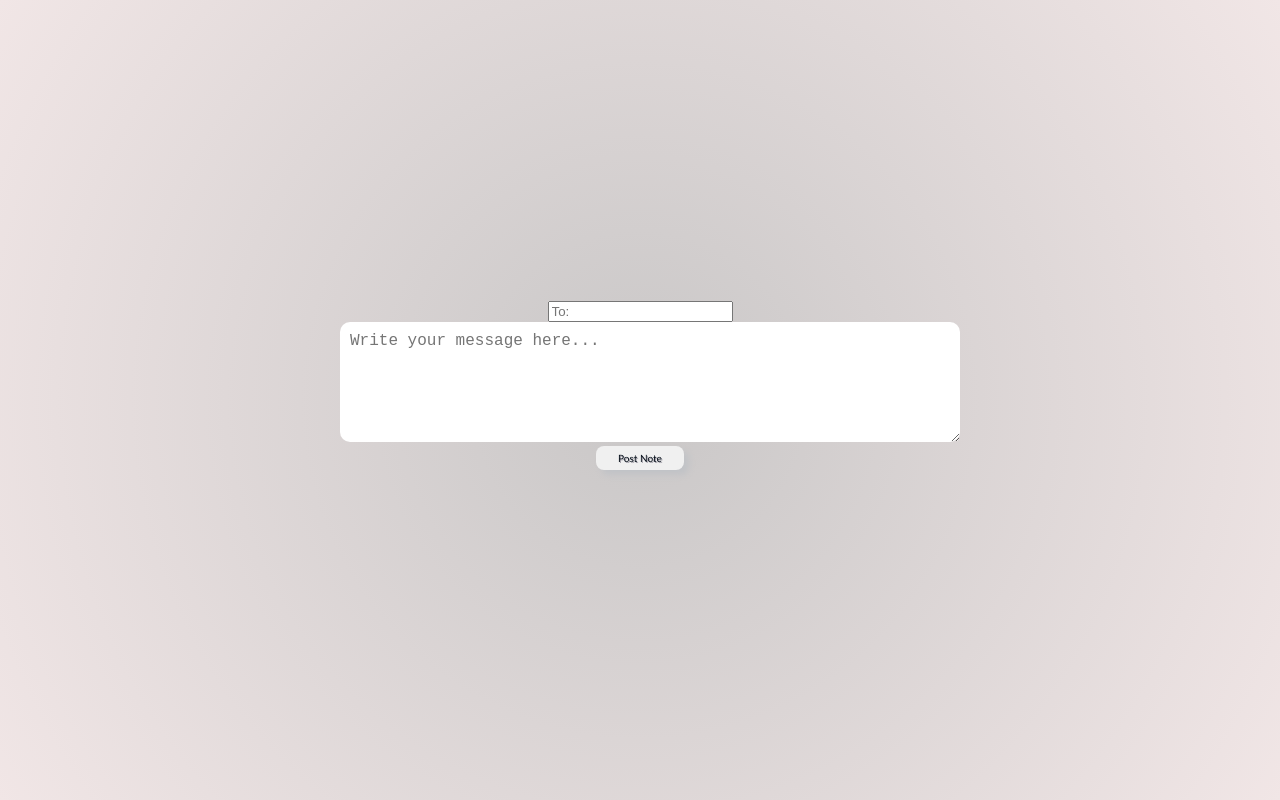
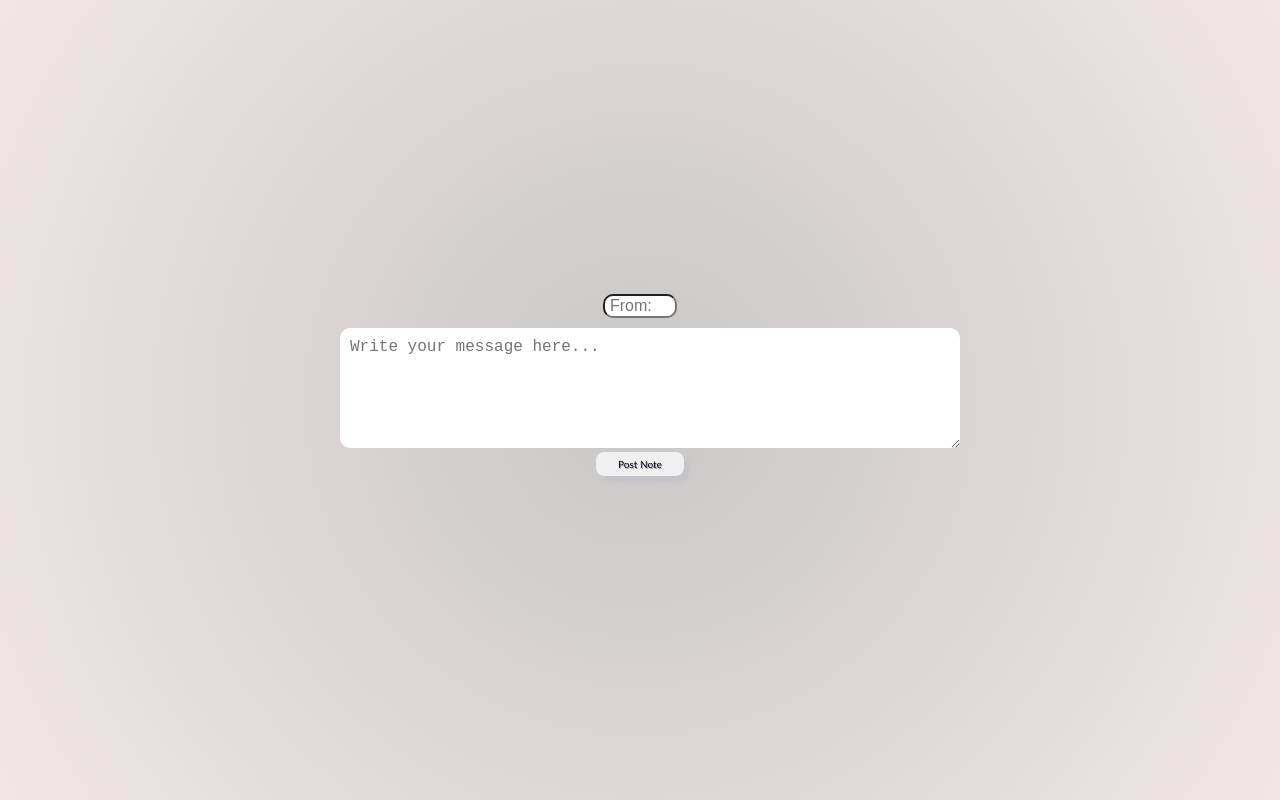
Before and after one commit to thivxvvi/stickynote, a website: page public/index.html in a window 1280 px wide. Drawn offline with Linux system fonts and the light colour scheme; no server answers.

Commit message:
Update index.html

```diff
--- a/public/index.html
+++ b/public/index.html
@@ -3,15 +3,15 @@
 <html lang="en">
 <head>
   <meta charset="UTF-8">
-  <meta name="viewport" content="width=device-width, initial-scale=1.0">
-  <title>Miao Sticky Notes</title>
+  <meta name="viewport" content="width=device-width, initial-scale=0.1">
+  <title>Miro Sticky Notes</title>
   <link rel="stylesheet" href="style.css">
 </head>
 <body>
 
   <div class="container">
     <form id="messageForm">
-      <input type="text" id="toInput" placeholder="To:" required>
+      <input type="text" id="FromInput" placeholder="From:" required>
       <textarea id="messageInput" placeholder="Write your message here..." required></textarea>
       <button type="submit">Post Note</button>
     </form>
```
